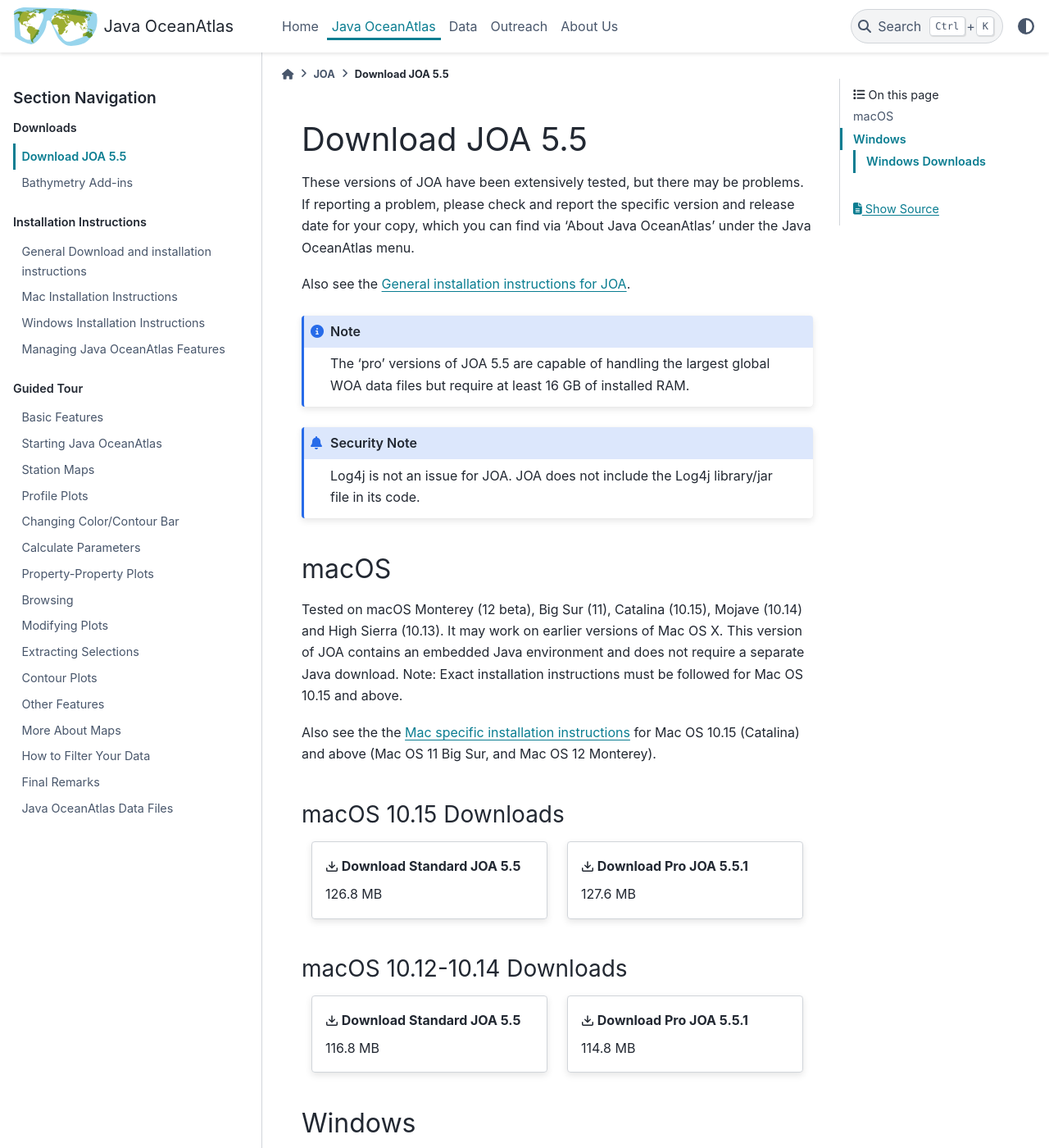
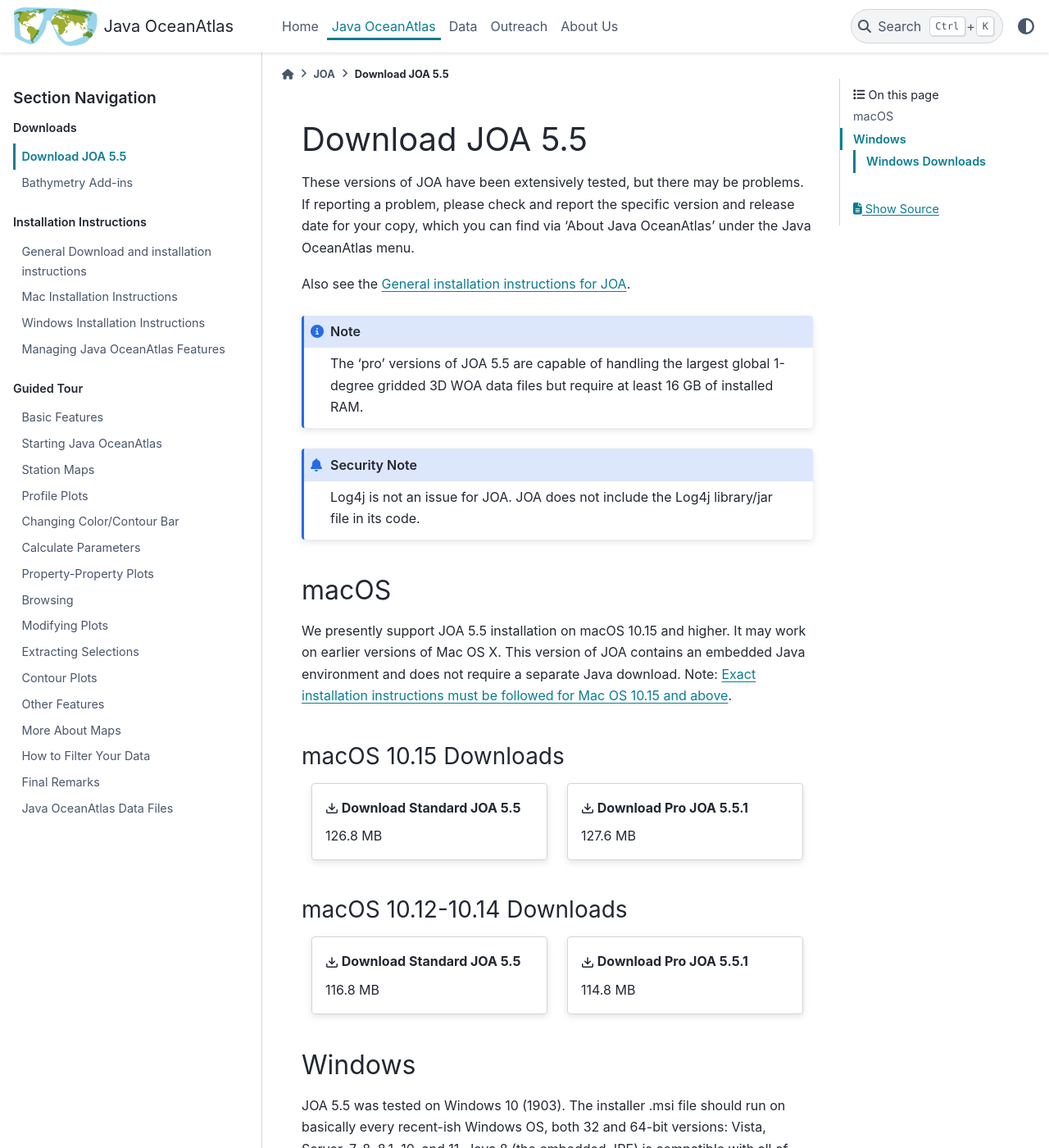
Before and after one commit to OceanAtlas/joa-sphinx, a Sphinx documentation site: the page built from docs/joa/installation/joa5.5.md, in a window 1280 px wide and 1400 px high. Shown: the whole window at 82% size. Built offline with Sphinx 7.4.7 and the PyData theme 0.15.4, drawn with Linux system fonts in a browser that asks for light colours; some of the changed text lies outside the part shown.

Commit message:
Complete Jim's suggestions to the joa download page

````diff
--- a/docs/joa/installation/joa5.5.md
+++ b/docs/joa/installation/joa5.5.md
@@ -5,7 +5,7 @@
 
 ```{note}
 
-The 'pro' versions of JOA 5.5 are capable of handling the largest global WOA data files but require at least 16 GB of installed RAM.
+The 'pro' versions of JOA 5.5 are capable of handling the largest global 1-degree gridded 3D WOA data files but require at least 16 GB of installed RAM.
 ```
 
 ```{admonition} Security Note
@@ -14,9 +14,7 @@
 ```
 
 ## macOS
-Tested on macOS Monterey (12 beta), Big Sur (11), Catalina (10.15), Mojave (10.14) and High Sierra (10.13). It may work on earlier versions of Mac OS X. This version of JOA contains an embedded Java environment and does not require a separate Java download. Note: Exact installation instructions must be followed for Mac OS 10.15 and above.
-
-Also see the the [Mac specific installation instructions](mac_specific_installation_instructions.md) for Mac OS 10.15 (Catalina) and above (Mac OS 11 Big Sur, and Mac OS 12 Monterey).
+We presently support JOA 5.5 installation on macOS 10.15 and higher. It may work on earlier versions of Mac OS X. This version of JOA contains an embedded Java environment and does not require a separate Java download. Note: [Exact installation instructions must be followed for Mac OS 10.15 and above](mac_specific_installation_instructions.md).
 
 ### macOS 10.15 Downloads
 ::::{grid} 2
@@ -43,8 +41,7 @@
 ::::
 
 ## Windows
-JOA 5.5 was tested on Windows 10 (1903). The installer .msi file should run on basically every recent-ish Windows OS, both 32 and 64-bit versions: Vista, Server, 7, 8, 8.1, and 10. Java 8 (the embedded JRE) is compatible with all of those except Vista and some old versions of Server. JOA has not been tested on Windows 11. Please let us know your experience with JOA and Windows 11.
-
+JOA 5.5 was tested on Windows 10 (1903). The installer .msi file should run on basically every recent-ish Windows OS, both 32 and 64-bit versions: Vista, Server, 7, 8, 8.1, 10, and 11. Java 8 (the embedded JRE) is compatible with all of those except Vista and some old versions of Server.
 
 Also see the [Windows specific installation instructions](windows_specific_installation_instructions.md) for Windows.
 
````
